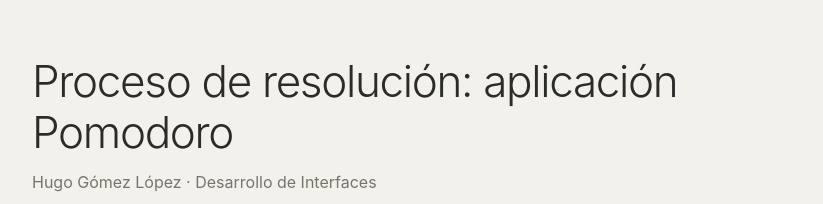
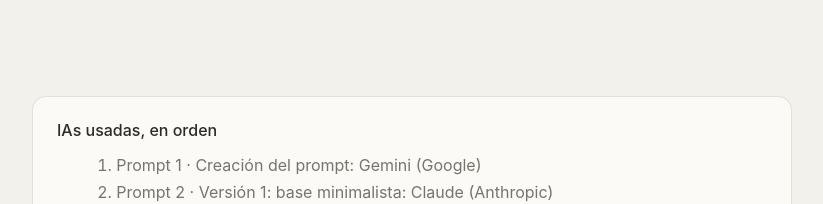
Before and after one commit to hugogomezz/2dam2627di, a plain HTML site: page Pomodoro/proceso.html in a window 1280 px wide. Shown: the top 204 px of the page, without its empty margins (228-1051 px from the left). Drawn offline with Linux system fonts and the light colour scheme.

```diff
--- a/Pomodoro/proceso.html
+++ b/Pomodoro/proceso.html
@@ -39,7 +39,7 @@
 
 
   const PROYECTO = {
-    titulo: "Proceso de resolución: aplicación Pomodoro",
+    titulo: "Pomodoro",
     autor: "Hugo Gómez López",
     asignatura: "Desarrollo de Interfaces",
   };
@@ -148,10 +148,6 @@ Opcional pero valorado: Usa localStorage para guardar las preferencias del usuar
     const app = document.getElementById("app");
     document.title = PROYECTO.titulo;
 
-    const links = h("nav", {}, h("a", { href: PROYECTO.appUrl }, "Abrir la aplicación"),
-      PROYECTO.repoUrl && h("a", { href: PROYECTO.repoUrl }, "Ver el repositorio"));
-    app.append(h("h1", {}, PROYECTO.titulo), h("p", { class: "meta" }, `${PROYECTO.autor} · ${PROYECTO.asignatura}`), links);
-
     // Resumen de IAs en el orden aplicado
     const lista = h("ol", {}, ...VERSIONES.map((v) => h("li", {}, `${v.titulo}: ${v.ia}`)));
     app.append(h("section", { class: "ias" }, h("h2", {}, "IAs usadas, en orden"), lista));
```
